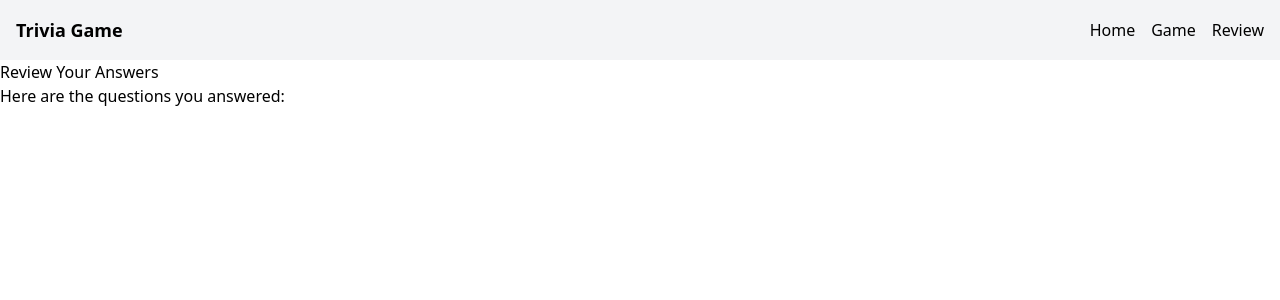
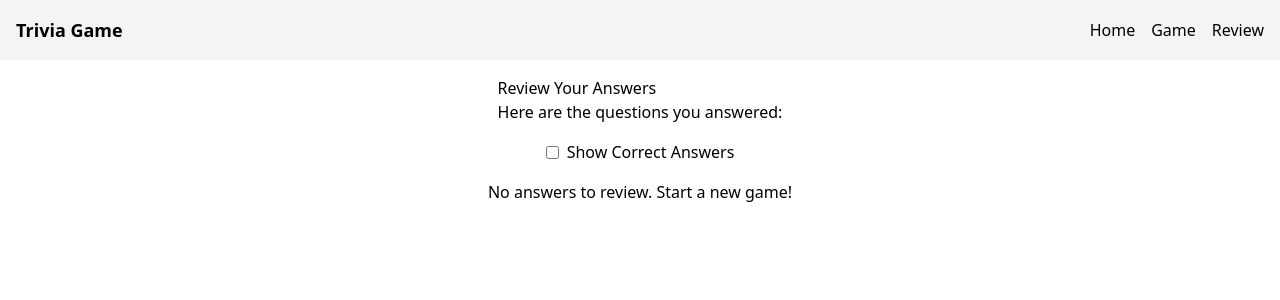
Before and after one commit to CodeByFred/trivia, a React (Vite) app in the folder frontend/: page /review in a window 1280 px wide. Shown: the top 300 px of the page. Built offline with nearby package versions, Linux system fonts and the light colour scheme.

Commit message:
Add GameLog component for displaying game results on ReviewPage

```diff
--- /dev/null
+++ b/frontend/src/components/GameLog.tsx
@@ -0,0 +1,33 @@
+import type { GameResult } from "../types/types";
+
+const GameLog = ({
+  game,
+  showingAnswers,
+}: {
+  game: GameResult;
+  showingAnswers: boolean;
+}) => {
+  return (
+    <div className="border p-4 m-4 rounded-md shadow-md ">
+      <h2 className="p-2 bg-black text-white text-center">
+        Game played on: {new Date(game.datePlayed).toLocaleString()}
+      </h2>
+      {game.answers.map((entry, i) => (
+        <div key={i} className="border-t py-2">
+          <p className="font-bold ">{game.questions[i].question}</p>
+          <div className=" flex flex-row gap-4">
+            <p>Your answer: {entry.submitted}</p>
+            <p className={entry.wasCorrect ? "text-green-500" : "text-red-500"}>
+              {entry.wasCorrect ? "(Correct)" : "(Incorrect)"}
+            </p>
+          </div>
+          {showingAnswers && entry.wasCorrect === false && (
+            <p>Correct answer: {game.questions[i].correctAnswer}</p>
+          )}
+        </div>
+      ))}
+    </div>
+  );
+};
+
+export default GameLog;
--- a/frontend/src/pages/ReviewPage.tsx
+++ b/frontend/src/pages/ReviewPage.tsx
@@ -1,9 +1,33 @@
+import { useState } from "react";
+import { useGameContext } from "../context/useGameContext";
+import GameLog from "../components/GameLog";
+
 const ReviewPage = () => {
+  const { gameHistory } = useGameContext();
+  const [showingAnswers, setShowingAnswers] = useState(false);
+
   return (
-    <div>
-      <h1>Review Your Answers</h1>
-      <p>Here are the questions you answered:</p>
-      {/* Display the questions and the user's answers here */}
+    <div className="mx-auto items-center flex flex-col gap-4 p-4 h-full overflow-y-auto">
+      <div>
+        <h1>Review Your Answers</h1>
+        <p>Here are the questions you answered:</p>
+      </div>
+      <label className="flex items-center gap-2">
+        <input
+          type="checkbox"
+          onClick={() => setShowingAnswers(!showingAnswers)}
+        />
+        Show Correct Answers
+      </label>
+      <div className="overflow-clip  ">
+        {gameHistory.length === 0 && (
+          <p>No answers to review. Start a new game!</p>
+        )}
+        {gameHistory.length > 0 &&
+          gameHistory.map((game, i) => (
+            <GameLog key={i} game={game} showingAnswers={showingAnswers} />
+          ))}
+      </div>
     </div>
   );
 };
```
